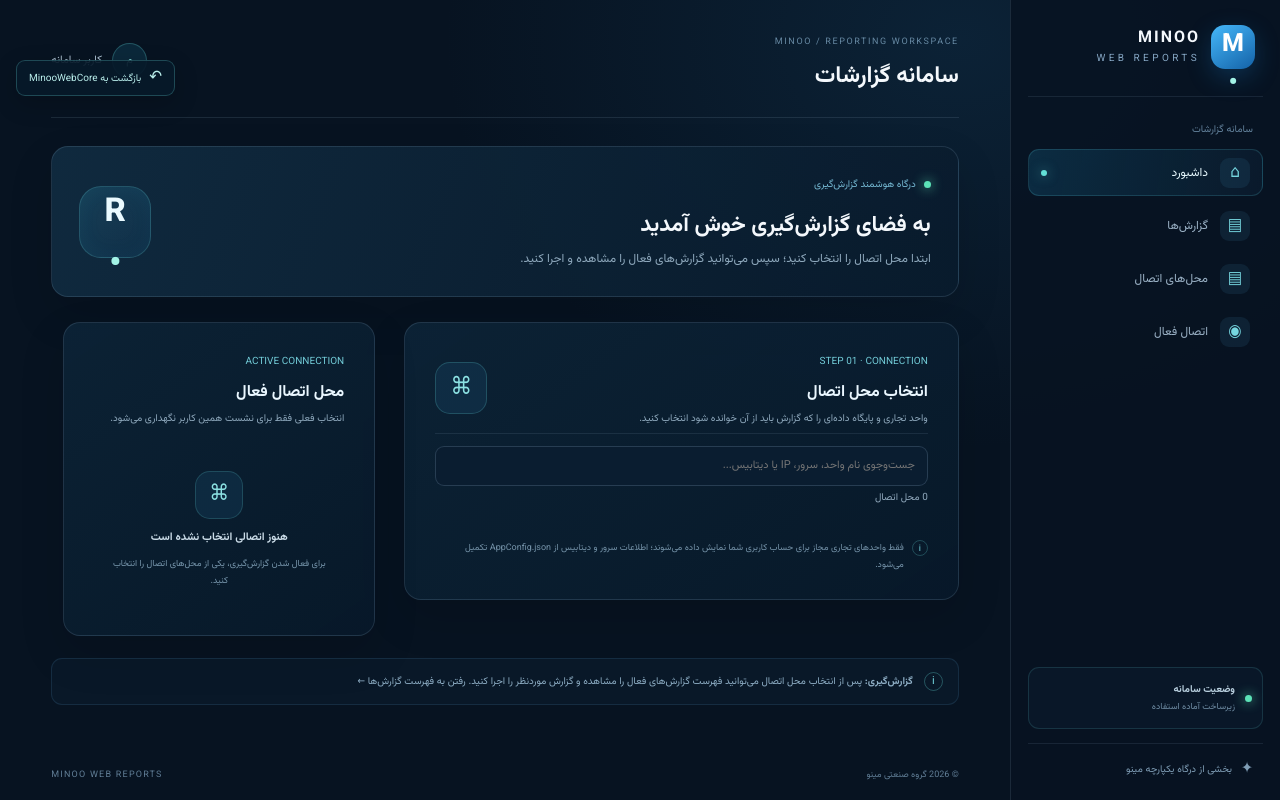
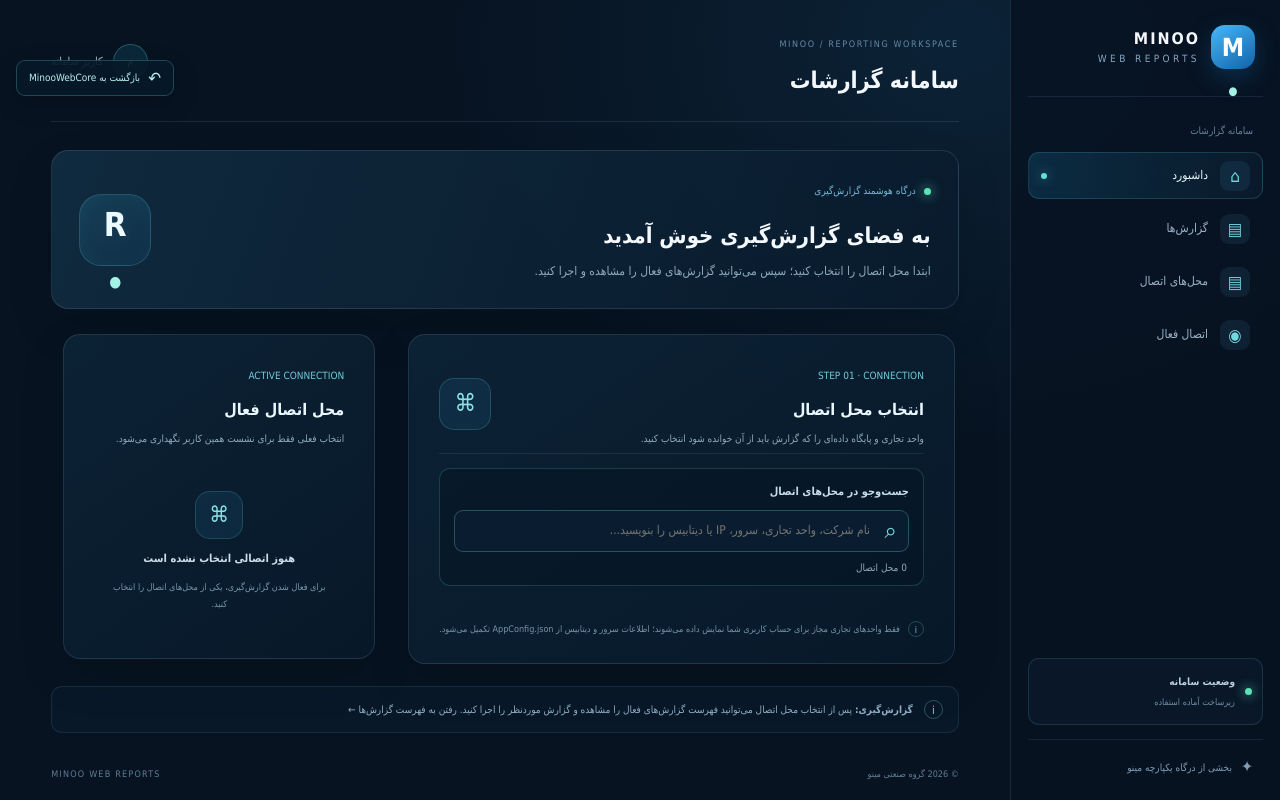
Before and after one commit to AliAgha2242/MinooWebReports, an ASP.NET Core app: template Views/Home/Index.cshtml in a window 1280 px wide. Run offline with ASP.NET Core 8, Linux system fonts and the light colour scheme; the template is opened without the code that fills it, so the values that code supplies are empty; some libraries are stand-ins or nearby versions.

Commit message:
Fix connection search visibility and report column resizing; improve Persian font stack

```diff
--- a/Views/Home/Index.cshtml
+++ b/Views/Home/Index.cshtml
@@ -83,13 +83,17 @@
                     <span class="report-builder-icon">⌘</span>
                 </div>
 
-                <div class="reports-connection-search-wrap">
-                    <input type="search" class="reports-connection-search" data-connection-search
-                           placeholder="جست‌وجوی نام واحد، سرور، IP یا دیتابیس..." aria-label="جست‌وجوی محل‌های اتصال"
-                           autocomplete="off" />
-                    <button type="button" class="reports-connection-search-clear" data-connection-search-clear hidden>پاک‌کردن</button>
+                <div class="reports-connection-search-panel" role="search" aria-label="جست‌وجوی محل‌های اتصال">
+                    <label for="connection-search-input">جست‌وجو در محل‌های اتصال</label>
+                    <div class="reports-connection-search-wrap">
+                        <span class="reports-connection-search-icon" aria-hidden="true">⌕</span>
+                        <input id="connection-search-input" type="search" class="reports-connection-search" data-connection-search
+                               placeholder="نام شرکت، واحد تجاری، سرور، IP یا دیتابیس را بنویسید..." aria-label="جست‌وجوی محل‌های اتصال"
+                               autocomplete="off" />
+                        <button type="button" class="reports-connection-search-clear" data-connection-search-clear hidden>پاک‌کردن</button>
+                    </div>
+                    <p class="reports-connection-search-count" data-connection-search-count aria-live="polite">@connections.Count محل اتصال</p>
                 </div>
-                <p class="reports-connection-search-count" data-connection-search-count aria-live="polite">@connections.Count محل اتصال</p>
                 <div class="reports-connection-list" data-connection-list>
                     @foreach (var item in connections)
                     {
--- a/wwwroot/css/reports.css
+++ b/wwwroot/css/reports.css
@@ -695,3 +695,50 @@ body:has(.reports-result-workspace:fullscreen) { overflow:hidden; }
 .reports-result-page .reports-data-table th { position:relative; }
 .reports-result-page .reports-resize-handle { display:block; width:12px; pointer-events:auto; cursor:col-resize; touch-action:none; }
 .reports-result-page.is-resizing, .reports-result-page.is-resizing * { cursor:col-resize !important; user-select:none !important; }
+
+
+/* Visible, accessible connection search panel */
+.reports-connection-search-panel {
+  display:block !important; visibility:visible !important; width:100%;
+  margin:14px 0 12px; padding:13px 14px 8px;
+  border:1px solid rgba(105,224,223,.18); border-radius:11px;
+  background:rgba(5,20,34,.48);
+}
+.reports-connection-search-panel > label {
+  display:block; margin:0 0 8px; color:#c5dce9;
+  font-size:11px; font-weight:600;
+}
+.reports-connection-search-wrap { position:relative; display:flex; align-items:center; gap:8px; width:100%; }
+.reports-connection-search-wrap .reports-connection-search {
+  display:block !important; visibility:visible !important; flex:1 1 auto; width:100%;
+  min-width:0; min-height:42px; margin:0; padding:0 38px 0 12px;
+  border:1px solid rgba(105,224,223,.28); border-radius:9px;
+  color:#eaf5fc; background:#0a1d30; font:inherit; font-size:12px;
+}
+.reports-connection-search-icon {
+  position:absolute; right:12px; top:50%; transform:translateY(-50%);
+  color:#79d9df; font-size:22px; line-height:1; pointer-events:none;
+}
+.reports-connection-search-wrap .reports-connection-search-clear { min-height:38px; }
+.reports-connection-search-count { margin:7px 2px 0; color:#91a9bd; font-size:10px; }
+.reports-connection-search-count:empty { display:none; }
+
+/* Reliable resize grip and deterministic table column sizing */
+.reports-result-page .reports-data-table { table-layout:fixed !important; border-collapse:separate; border-spacing:0; }
+.reports-result-page .reports-data-table col { min-width:90px; }
+.reports-result-page .reports-data-table th { position:relative; box-sizing:border-box; }
+.reports-result-page .reports-data-table td { box-sizing:border-box; }
+.reports-result-page .reports-th-title { position:relative; overflow:visible !important; padding-left:13px; }
+.reports-result-page .reports-resize-handle {
+  display:block !important; position:absolute; z-index:10; left:-2px; top:-8px; bottom:-8px;
+  width:14px !important; min-width:14px; cursor:col-resize; touch-action:none;
+  pointer-events:auto !important; user-select:none; background:transparent;
+}
+.reports-result-page .reports-resize-handle::after {
+  content:""; position:absolute; left:6px; top:22%; bottom:22%; width:2px;
+  border-radius:2px; background:var(--grid-accent,#82dce1); opacity:.5;
+}
+.reports-result-page .reports-resize-handle:hover::after { opacity:1; width:3px; }
+.reports-result-page.is-resizing, .reports-result-page.is-resizing * {
+  cursor:col-resize !important; user-select:none !important; -webkit-user-select:none !important;
+}
--- a/wwwroot/css/site.css
+++ b/wwwroot/css/site.css
@@ -1,4 +1,4 @@
-@font-face { font-family: "Vazirmatn"; src: url("../fonts/Vazirmatn[wght].woff2") format("woff2"); font-style: normal; font-weight: 100 900; font-display: swap; }
+/* Prefer crisp native Persian glyphs on Windows/Linux without requiring a remote font download. */
 :root {
   color-scheme: dark;
   --navy: #071321;
@@ -11,7 +11,7 @@
 }
 * { box-sizing: border-box; }
 html, body { margin: 0; min-height: 100%; }
-body { font-family: "Vazirmatn", Tahoma, "Segoe UI", Arial, sans-serif; background: var(--navy); color: var(--text); }
+body { font-family: Tahoma, "Segoe UI", "Noto Sans Arabic", Arial, sans-serif; background: var(--navy); color: var(--text); line-height: 1.8; }
 button, input, select, textarea { font: inherit; }
 a { color: inherit; text-decoration: none; }
 .login-page {
--- a/wwwroot/js/site.js
+++ b/wwwroot/js/site.js
@@ -795,29 +795,56 @@
                 if (finished) return;
                 finished = true;
                 document.removeEventListener("pointermove", move);
+                document.removeEventListener("mousemove", move);
                 document.removeEventListener("pointerup", finish);
                 document.removeEventListener("pointercancel", finish);
                 window.removeEventListener("blur", finish);
                 reportGrid.classList.remove("is-resizing");
                 document.documentElement.style.cursor = "";
                 document.body.style.userSelect = "";
+                applyWidths();
                 persistPreferences();
             };
 
             const move = moveEvent => {
                 if (pointerId !== undefined && moveEvent.pointerId !== pointerId) return;
                 moveEvent.preventDefault();
-                // In RTL, dragging the divider to the left increases the column width.
+                // The resize grip is on the left edge in RTL: moving it left grows the column.
                 const width = validWidth(startWidth + (startX - moveEvent.clientX));
                 columnWidths[column] = width;
-                header.style.width = width + "px";
+                header.style.setProperty("width", width + "px", "important");
+                header.style.setProperty("min-width", width + "px", "important");
+                header.style.setProperty("max-width", width + "px", "important");
                 if (columnElement) columnElement.style.width = width + "px";
+
+                // Explicitly size cells in this column as well; this covers browsers that
+                // keep intrinsic table-cell widths despite a colgroup update.
+                const headerCells = getColumnHeaders();
+                const columnIndex = headerCells.indexOf(header);
+                if (columnIndex >= 0) {
+                    table.querySelectorAll("tr").forEach(row => {
+                        const cell = row.children[columnIndex];
+                        if (cell) {
+                            cell.style.setProperty("width", width + "px", "important");
+                            cell.style.setProperty("min-width", width + "px", "important");
+                            cell.style.setProperty("max-width", width + "px", "important");
+                        }
+                    });
+                }
                 updateTableWidth();
             };
 
             document.addEventListener("pointermove", move, { passive: false });
+            document.addEventListener("mousemove", move, { passive: false });
             document.addEventListener("pointerup", finish);
             document.addEventListener("pointercancel", finish);
+            // Mouse fallback for older browsers/webviews where pointer events are incomplete.
+            const mouseMove = mouseEvent => move({ ...mouseEvent, pointerId: undefined, preventDefault: () => mouseEvent.preventDefault() });
+            const mouseUp = () => {
+                document.removeEventListener("mousemove", mouseMove);
+                document.removeEventListener("mouseup", mouseUp);
+                finish();
+            };
             window.addEventListener("blur", finish);
         };
 
```
